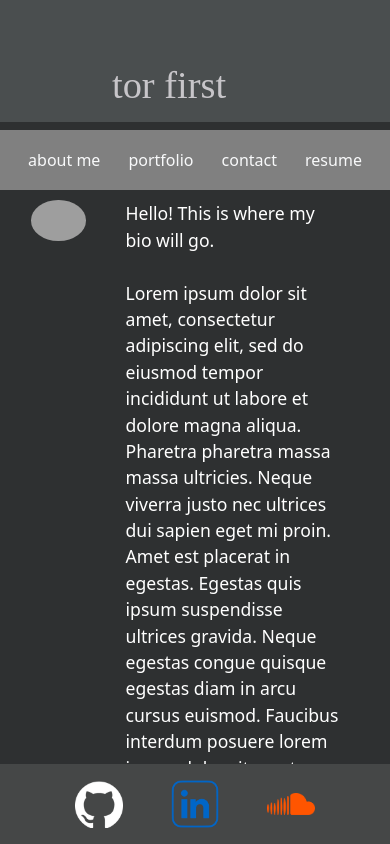
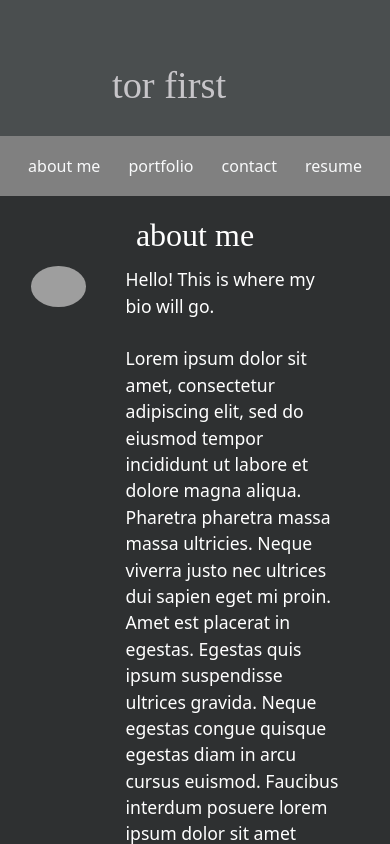
Before and after one commit to torfirst/react-portfolio, a React (Vite) app: page / in a window 390 px wide. Shown: the top 844 px of the page. Built offline with nearby package versions, Linux system fonts and the light colour scheme; grey boxes are pictures that could not be loaded; a web font is replaced by a local one.

Commit message:
fixed footer issue and made minor css adjustments to all pages

```diff
--- a/src/App.jsx
+++ b/src/App.jsx
@@ -1,7 +1,7 @@
 // import { useState } from 'react'
 import { Outlet } from 'react-router-dom';
 import './App.css'
-import'./style.css'
+import './style.css'
 import Nav from './components/Nav';
 import Footer from './components/Footer';
 
@@ -9,9 +9,10 @@ function App() {
 
   return (
     <>
-
       <Nav />
-      <Outlet />
+      <main>
+        <Outlet />
+      </main>
       <Footer />
     </>
   )
--- a/src/pages/AboutMe.jsx
+++ b/src/pages/AboutMe.jsx
@@ -3,7 +3,7 @@ import Photo from '../assets/headshot.png'
 
 export default function AboutMe() {
     return (
-        <div>
+        <div className="reset">
             {/* <Header headerText="About Me" headerStyle={{backgroundColor: "var(--bgcolor)", color:"white"}}/> */}
             <h2>about me</h2>
             <div className="about-me">
--- a/src/pages/Contact.jsx
+++ b/src/pages/Contact.jsx
@@ -24,7 +24,7 @@ export default function Contact() {
   });
 
   return (
-    <div className="container">
+    <div className="formik">
       <h2>contact</h2>
       <form id="custom-form" onSubmit={formik.handleSubmit}>
         <input
--- a/src/pages/Portfolio.jsx
+++ b/src/pages/Portfolio.jsx
@@ -31,7 +31,7 @@ export default function Portfolio() {
         }
     ]
     return (
-        <div>
+        <div className="reset">
             <h2>portfolio</h2>
             <p>Click on a title to go to the project repository, or click on an image tile to go to the deployed project.</p>
             <div className='portfolio'>
--- a/src/pages/Resume.jsx
+++ b/src/pages/Resume.jsx
@@ -3,11 +3,13 @@ import PDF from '../assets/torfirst_resume.pdf';
 
 export default function Resume() {
     return (
-        <><div>
-            <h2>resume</h2>
-            {/* <PDFViewer /> */}
-            <a href={PDF}download>Download my resume here</a> <br /> <br />
-            <object data={PDF} type="application/pdf" style={{ width: '100%', height: '100vh', display: 'block' }}></object>
-        </div></>
+        <>
+            <div className="reset">
+                <h2>resume</h2>
+                {/* <PDFViewer /> */}
+                <a href={PDF} download>Download my resume here</a> <br /> <br />
+                <object data={PDF} type="application/pdf" style={{ width: '100%', height: '100vh', display: 'block' }}></object>
+            </div>
+        </>
     )
 }
--- a/src/style.css
+++ b/src/style.css
@@ -20,6 +20,8 @@
   -webkit-font-smoothing: antialiased;
   -moz-osx-font-smoothing: grayscale;
   -webkit-text-size-adjust: 100%;
+
+
 }
 
 * {
@@ -85,6 +87,7 @@ p {
 
 button {
   border-radius: 15px;
+  text-align: center;;
   border: 1px solid transparent;
   font-size: 1em;
   width: 20%;
@@ -100,6 +103,17 @@ button:hover {
   border-color: #646cff;
 }
 
+.reset {
+  padding: 0;
+  margin: 0;
+}
+
+main {
+  padding: 0;
+  margin: 0;
+  min-height: calc(100vh - 16.5rem);
+}
+
 /* HEADER */
 header {
   position: relative;
@@ -111,6 +125,7 @@ header {
 .title {
   text-align: left;
   font-family: 'orbitron';
+  height: 10rem;
 }
 
 /* NAV */
@@ -129,6 +144,7 @@ header {
 
 /* ABOUT ME SECTION */
 .about-me {
+  padding: 0;
   color: aliceblue;
   margin: auto 8%;
   text-align: left;
@@ -145,6 +161,7 @@ header {
 
 .bio {
   padding: 0 1rem;
+  margin: 0;
   flex: 4;
 }
 
@@ -195,6 +212,10 @@ li {
 }
 
 /* CONTACT */
+.formik {
+  padding-bottom: 0;
+  margin-bottom: 0;
+}
 #custom-form {
   display: flex;
   flex-direction: column;
@@ -241,7 +262,7 @@ li {
 }
 
 footer {
-  position: absolute;
+  /* position: absolute; */
   left: 0;
   bottom: 0;
   right: 0;
@@ -290,7 +311,6 @@ footer {
 }
 
 @media screen and (max-width: 1024px) {
-
   .page-title {
     text-align: left;
     font-size: 2.4rem;
@@ -299,6 +319,9 @@ footer {
     padding-bottom: 2rem;
   }
 
+  h2 {
+    padding-top: 3rem;
+  }
   /* NAV (MOBILE) */
   header {
     position: relative;
@@ -307,10 +330,14 @@ footer {
     color: var(--text-color);
   }
 
+  .navbar {
+    padding:0;
+  }
+
   #navLinks {
     position: absolute;
     right: 0;
-    bottom: -3rem;
+    /* bottom: -3rem; */
     background-color: grey;
     width: 100%;
     height: 3.75rem;
```
